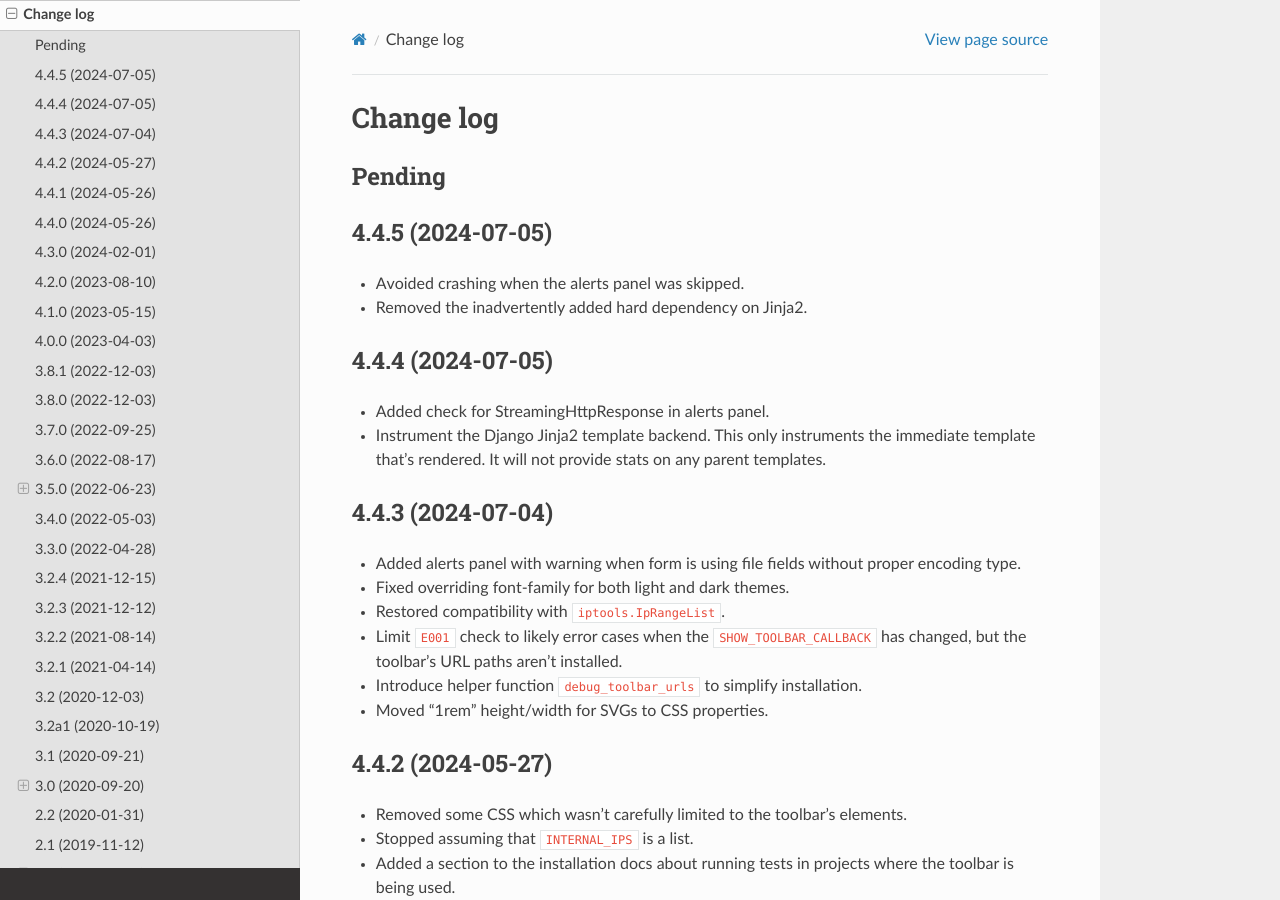
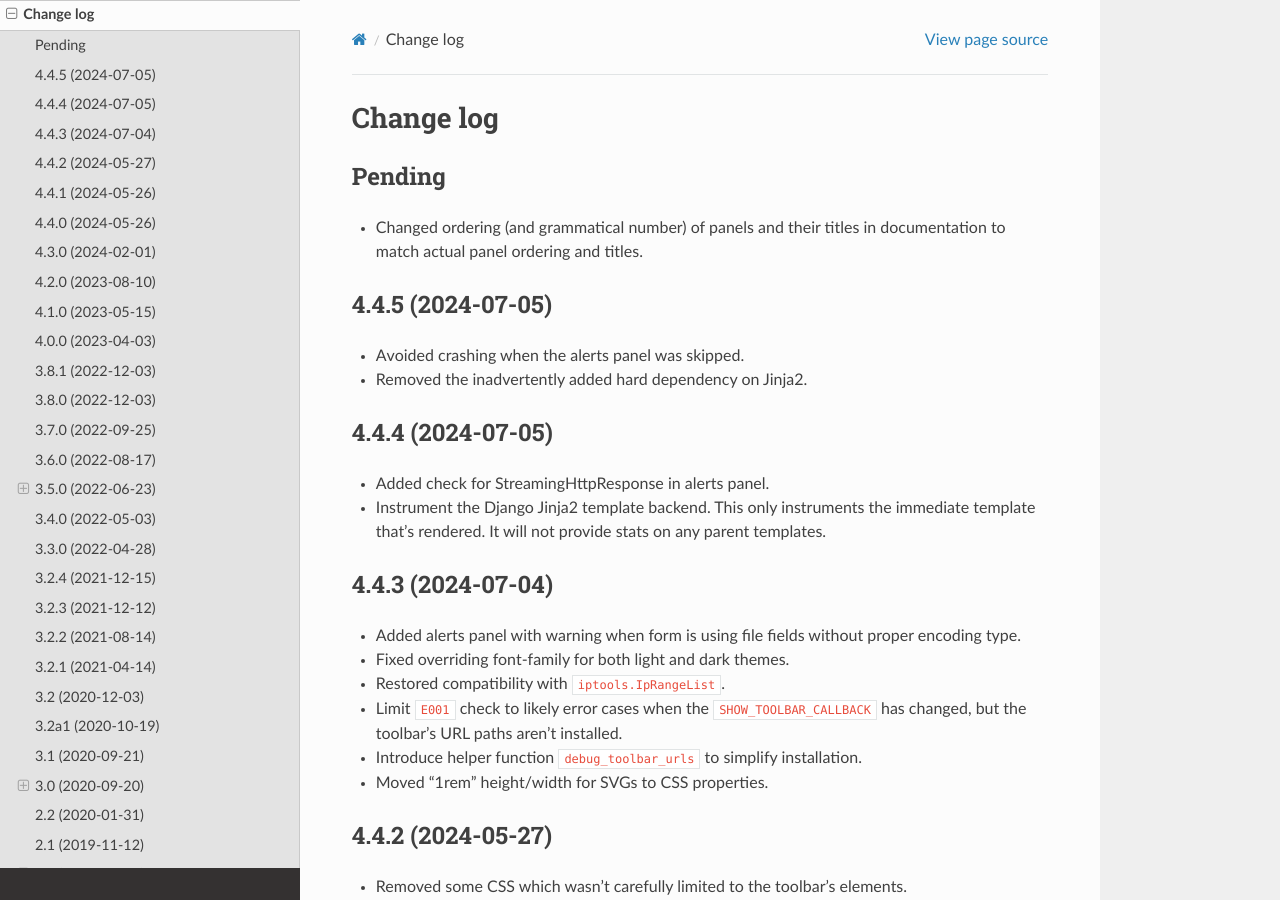
Before and after one commit to jazzband/django-debug-toolbar, a Sphinx documentation site: the page built from docs/changes.rst, in a window 1280 px wide and 900 px high. Built offline with Sphinx 7.4.7 and the Read the Docs theme 2.0.0, drawn with Linux system fonts in a browser that asks for light colours.

Commit message:
updated changes.rst to reflect change to docs

```diff
--- a/docs/changes.rst
+++ b/docs/changes.rst
@@ -3,6 +3,9 @@
 
 Pending
 -------
+
+* Changed ordering (and grammatical number) of panels and their titles in
+  documentation to match actual panel ordering and titles.
 
 4.4.5 (2024-07-05)
 ------------------
```
